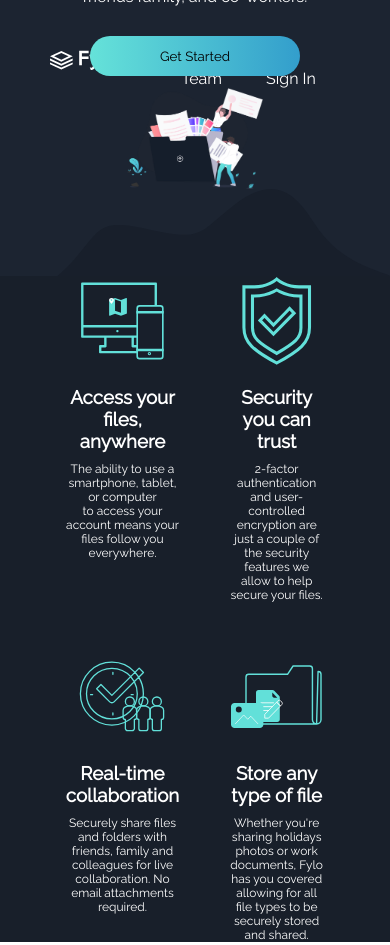
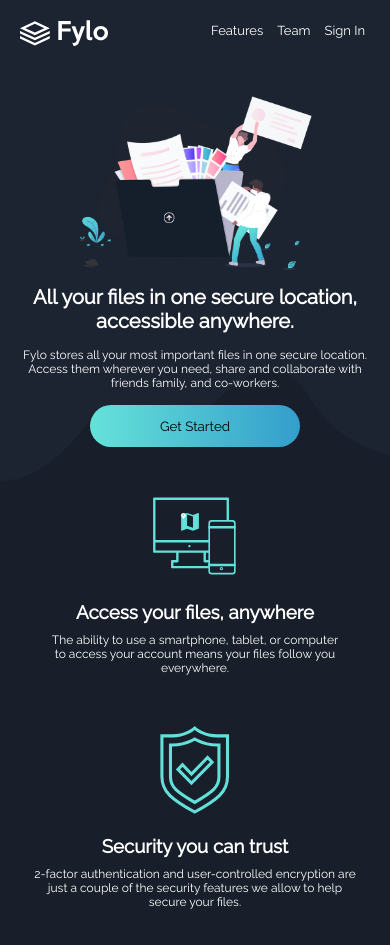
Before and after one commit to IvanBarr/Fylo, a website: page build/index.html in a window 390 px wide. Shown: the top 945 px of the page. Drawn offline with Linux system fonts and the light colour scheme.

Commit message:
made header responsive and added new page section

```diff
--- a/src/sass/main.scss
+++ b/src/sass/main.scss
@@ -12,8 +12,8 @@
 
 .callToAction_btn{
     border: 0;
-    padding: 12px 70px;
-    border-radius: 20px;
+    padding: 13px 70px;
+    border-radius: 30px;
     background-image: linear-gradient(to right, $cyan, $blue);
     cursor: pointer;
 }
@@ -54,25 +54,36 @@
         align-items: center;
         width: 100%;
         position: relative;
+        border-bottom: 2 solid white;
         .illustration_img{
             grid-column: 1/5;
-            width: 35%;
+            width: 40%;
         }
         .callToAction_Wrapper{
-            text-align: center;
-            color: $white;
+            width: 100%;
+            position: relative;
             grid-column: 1/5;
-            z-index: 1;
-            position: absolute;
-            bottom: 235px;
-            p{
-                padding: 30px 0;
+            display: flex;
+            justify-content: center;
+            .callToAction{
+                text-align: center;
+                color: $white;
+                z-index: 1;
+                position: absolute;
+                h1{
+                    padding-top: 15px;
+                }
+                p{
+                    padding: 30px 0;
+                }
             }
         }
         .mountains{
             grid-column: 1/5;
             width: 100%;
             position: relative;
+            // display: none;
+            // top: -20px;
         }
     }
     .four_icons{
@@ -83,7 +94,8 @@
         display: grid;
         grid-template-columns: repeat(4, 1fr);
         grid-gap: 50px;
-        margin-top: -35px;
+        // margin-top: -35px;
+        // display: none;
         .icon{
             text-align: center;
             color: $white;
@@ -116,4 +128,213 @@
             grid-column: 3/4;
         }
     }
+    .stayProductive_Wrapper{
+        grid-column: 1/5;
+        display: grid;
+        background-color: $main_bg;
+        padding-top: 150px;
+        .stayProductive_illustration{
+            grid-column: 1/3;
+            justify-self: center;
+            img{
+                width: 100%;
+            }
+        }
+        .stayProductive_desc{
+            grid-column: 3/5;
+            justify-self: start;
+            align-self: center;
+            color: $white;
+            h1{
+                padding: 20px 0;
+            }
+            p{
+                padding: 20px 0;
+            }
+            a{
+                color: $cyan;
+            }
+        }
+    }
 }
+
+
+
+
+
+
+
+
+
+
+
+
+
+
+
+
+
+
+
+
+
+
+
+
+
+
+
+
+
+
+
+@media only screen and (max-width: 1315px){
+    .grid{
+        header{
+            .callToAction_Wrapper{
+                .callToAction{
+                    h1{
+                        font-size: 25px;
+                    }
+                    p{
+                        font-size: 12px;
+                    }
+                }
+            }
+        }
+        .four_icons{
+            .icon{
+                p{
+                    padding: 0 20px;
+                }
+            }
+            .icon1{
+                grid-column: 1/3;
+                justify-self: end;
+            }
+            .icon2{
+                grid-column: 3/5;
+                justify-self: start;
+            }
+            .icon3{
+                grid-column: 1/3;
+                justify-self: end;
+            }
+            .icon4{
+                grid-column: 3/5;
+                justify-self: start;
+            }
+        }
+    }
+}
+
+@media only screen and (max-width: 1080px){
+    .grid{
+        header{
+            .mountains{
+                bottom: -50px;
+            }
+        }
+        .four_icons{
+            margin-top: 50px;
+        }
+    }
+}
+
+@media only screen and (max-width: 1080px){
+    .grid{
+        header{
+            .callToAction_Wrapper{
+                .callToAction{
+                    h1{
+                        font-size: 20px;
+                    }
+                    p{
+                        font-size: 12px;
+                        padding: 15px 0;
+                    }
+                }
+            }
+        }
+    }
+}
+
+@media only screen and (max-width: 795px){
+    .grid{
+        nav{
+            .logo{
+                img{
+                    width: 50%;
+                }
+            }
+            ul{
+                li{
+                    a{
+                        font-size: 13px;
+                    }
+                }
+            }
+        }
+        header{
+            .illustration_img{
+                margin-top: 30px;
+            }
+            .mountains{
+                bottom: -70px;
+            }
+        }
+        .four_icons{
+            margin-top: 70px;
+            .icon1{
+                grid-column: 1/5;
+                justify-self: center;
+            }
+            .icon2{
+                grid-column: 1/5;
+                justify-self: center;
+            }
+            .icon3{
+                grid-column: 1/5;
+                justify-self: center;
+            }
+            .icon4{
+                grid-column: 1/5;
+                justify-self: center;
+            }
+        }
+    }
+}
+
+@media only screen and (max-width: 600px){
+    .grid{
+        nav{
+            padding: 25px;
+            ul{
+                li{
+                    a{
+                        padding: 0 5px;
+                    }
+                }
+            }
+        }
+        header{
+            .illustration_img{
+                width: 60%;
+            }
+            .mountains{
+                bottom: -100px;
+            }
+        }
+        .four_icons{
+            margin-top: 100px;
+        }
+    }
+}
+
+@media only screen and (max-width: 410px){
+    .grid{
+      nav{
+          padding: 20px;
+      }
+    }
+}
```
Also changed, not shown: build/css/main.min.css, build/index.html.
